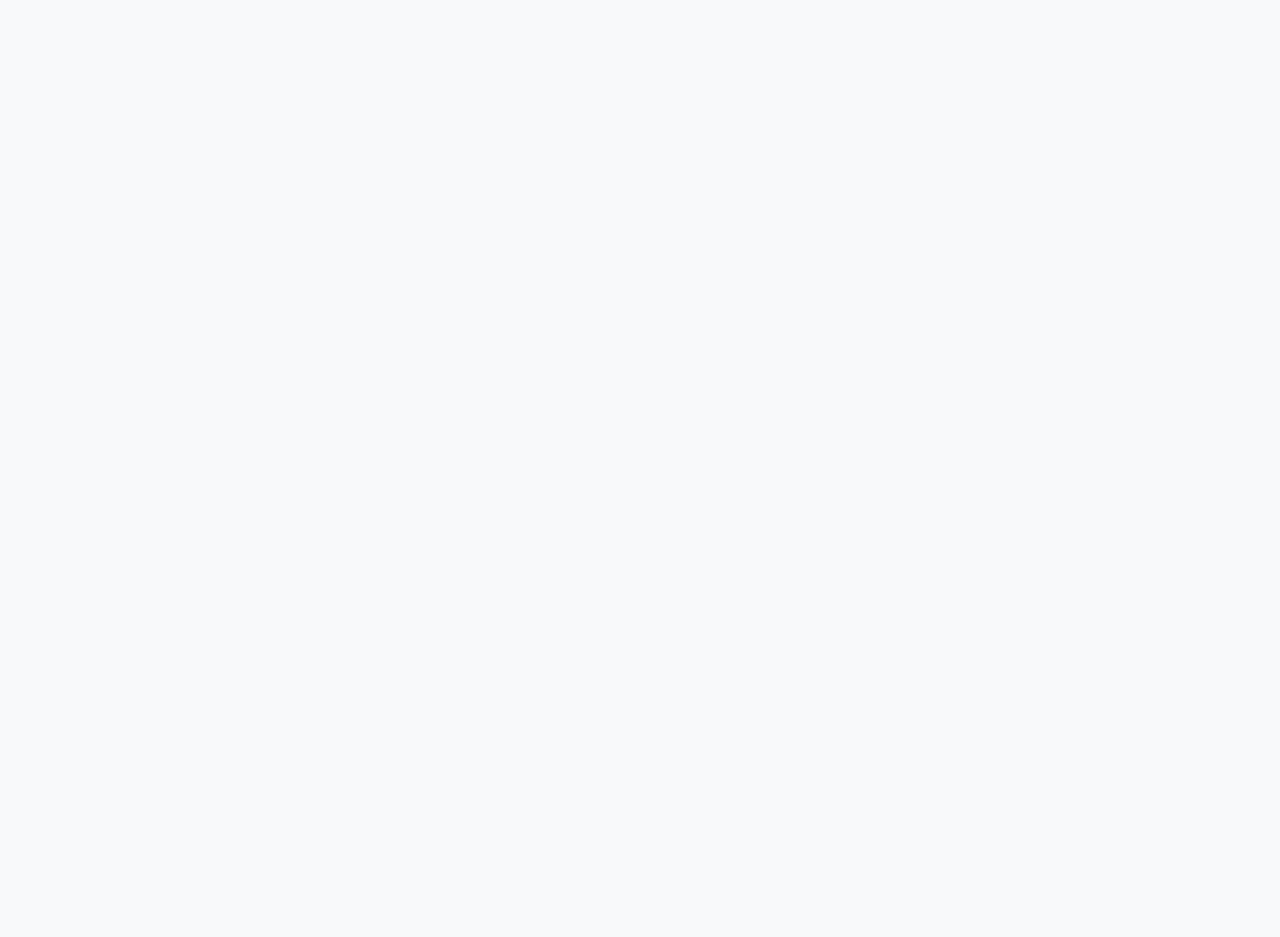
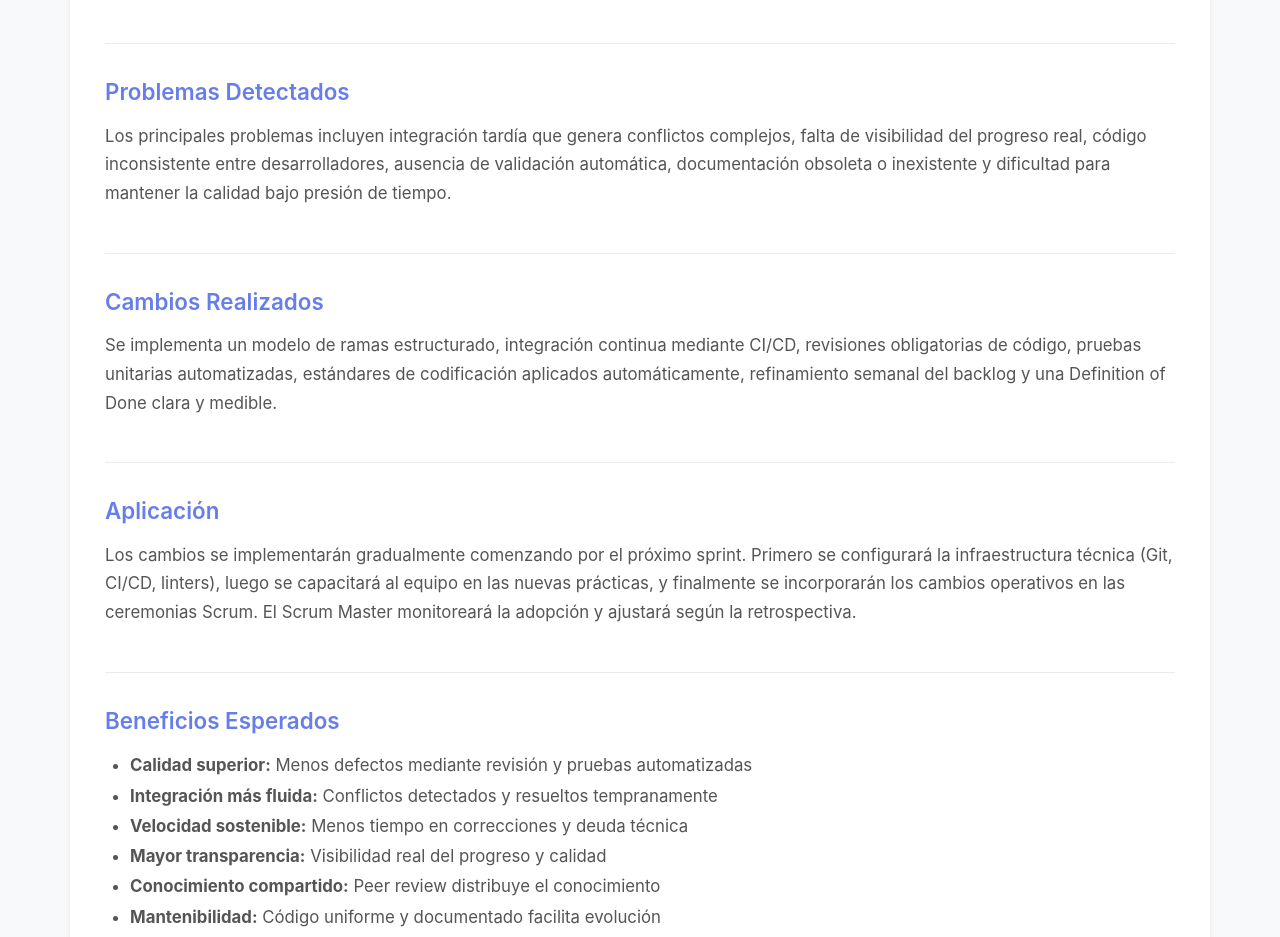
Before and after one commit to Rafael0896/ajustes-en-los-procesos-de-desarrollo, a React (Vite) app: page / in a window 1280 px wide. Shown: the part 4160-5097 px from the top of the page. Before the commit the page ends 3898 px from the top, so only its background shows below. Built offline with nearby package versions, Linux system fonts and the light colour scheme.

Commit message:
: add ChangeDocumentation and DocSection components; update App.jsx and index.css

```diff
--- a/src/App.jsx
+++ b/src/App.jsx
@@ -5,6 +5,7 @@ import DevelopmentProcess from "./components/DevelopmentProcess.jsx";
 import OperationalChanges from "./components/OperationalChanges.jsx";
 import TechnicalChanges from "./components/TechnicalChanges.jsx";
 import QualityPractices from "./components/QualityPractices.jsx";
+import ChangeDocumentation from "./components/ChangeDocumentation.jsx";
 
 export default function App() {
     return (
@@ -16,6 +17,7 @@ export default function App() {
                 <OperationalChanges />
                 <TechnicalChanges />
                 <QualityPractices/>
+                <ChangeDocumentation />
             </main>
         </div>
     );
--- /dev/null
+++ b/src/components/ChangeDocumentation.jsx
@@ -0,0 +1,49 @@
+import React from 'react';
+import DocSection from './DocSection';
+
+const ChangeDocumentation = () => (
+    <section className="section">
+        <div className="section-header">
+            <h2 className="section-title">Documentación de Cambios</h2>
+        </div>
+        <div className="card">
+            <DocSection title="Proceso Actual">
+                <p className="text">
+                    El proceso de desarrollo presenta un flujo lineal donde las tareas se asignan individualmente, se desarrollan en aislamiento y se integran al final del sprint. La revisión de código es informal, las pruebas son manuales y no existen estándares claros de calidad ni definición uniforme de "completado".
+                </p>
+            </DocSection>
+
+            <DocSection title="Problemas Detectados">
+                <p className="text">
+                    Los principales problemas incluyen integración tardía que genera conflictos complejos, falta de visibilidad del progreso real, código inconsistente entre desarrolladores, ausencia de validación automática, documentación obsoleta o inexistente y dificultad para mantener la calidad bajo presión de tiempo.
+                </p>
+            </DocSection>
+
+            <DocSection title="Cambios Realizados">
+                <p className="text">
+                    Se implementa un modelo de ramas estructurado, integración continua mediante CI/CD, revisiones obligatorias de código, pruebas unitarias automatizadas, estándares de codificación aplicados automáticamente, refinamiento semanal del backlog y una Definition of Done clara y medible.
+                </p>
+            </DocSection>
+
+            <DocSection title="Aplicación">
+                <p className="text">
+                    Los cambios se implementarán gradualmente comenzando por el próximo sprint. Primero se configurará la infraestructura técnica (Git, CI/CD, linters), luego se capacitará al equipo en las nuevas prácticas, y finalmente se incorporarán los cambios operativos en las ceremonias Scrum. El Scrum Master monitoreará la adopción y ajustará según la retrospectiva.
+                </p>
+            </DocSection>
+
+            <DocSection title="Beneficios Esperados">
+                <ul className="list">
+                    <li><strong>Calidad superior:</strong> Menos defectos mediante revisión y pruebas automatizadas</li>
+                    <li><strong>Integración más fluida:</strong> Conflictos detectados y resueltos tempranamente</li>
+                    <li><strong>Velocidad sostenible:</strong> Menos tiempo en correcciones y deuda técnica</li>
+                    <li><strong>Mayor transparencia:</strong> Visibilidad real del progreso y calidad</li>
+                    <li><strong>Conocimiento compartido:</strong> Peer review distribuye el conocimiento</li>
+                    <li><strong>Mantenibilidad:</strong> Código uniforme y documentado facilita evolución</li>
+                    <li><strong>Confianza del cliente:</strong> Entregas predecibles y de calidad consistente</li>
+                </ul>
+            </DocSection>
+        </div>
+    </section>
+);
+
+export default ChangeDocumentation;
--- /dev/null
+++ b/src/components/DocSection.jsx
@@ -0,0 +1,10 @@
+import React from 'react';
+
+const DocSection = ({ title, children }) => (
+    <div className="doc-section">
+        <h3 className="doc-title">{title}</h3>
+        {children}
+    </div>
+);
+
+export default DocSection;
--- a/src/index.css
+++ b/src/index.css
@@ -224,7 +224,7 @@ body {
     font-weight: bold;
 }
 
-/* DocSection */
+/* QualityPractices */
 .practices-grid {
     display: grid;
     grid-template-columns: repeat(auto-fit, minmax(280px, 1fr));
@@ -232,8 +232,19 @@ body {
     margin-top: 25px;
 }
 
+/* DocSection */
+.doc-section {
+    margin-bottom: 30px;
+    padding-bottom: 25px;
+    border-bottom: 1px solid #e9ecef;
+}
 
-
+.doc-title {
+    font-size: 1.4em;
+    color: #667eea;
+    margin-bottom: 12px;
+    font-weight: 600;
+}
 
 
 
```
